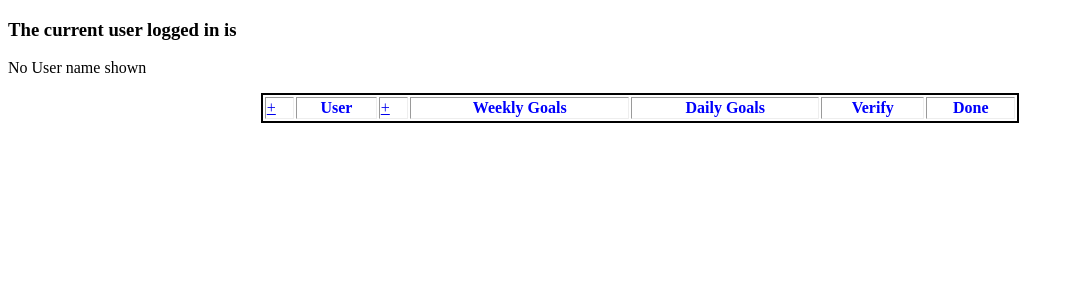
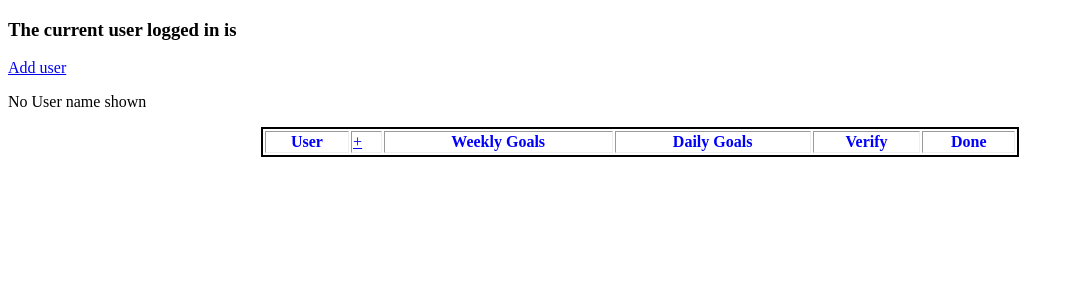
Before and after one commit to Akoh1/task-manager, a Django app: page / in a window 1280 px wide. Shown: the top 300 px of the page, without its empty margins (0-1074 px from the left). Run offline with Django 3.2, Linux system fonts and the light colour scheme.

Commit message:
first_branch

```diff
--- a/myapp/templates/myapp/index.html
+++ b/myapp/templates/myapp/index.html
@@ -8,9 +8,10 @@
 </head>
 <body>
     <h3>The current user logged in is {{ request.user.username }}</h3>
+    <a href="{% url 'myapp:add_user' %}">Add user</a>
     <table style="width: 60%" border="1">
    <tr>
-       <td><a href="{% url 'myapp:add_user' %}" >+</a></td>
+
        <th>User</th>
        <td><a href="{% url 'myapp:add_task' %}" >+</a></td>
        <th>Weekly Goals</th>
@@ -21,7 +22,7 @@
    {% if user %}
  {% for show in user %}
    <tr>
-       <td><a href="{% url 'myapp:add_user' %}" >+</a></td>
+
        <td>
            <pre>{{ show.username }}</pre>
        </td>
```
